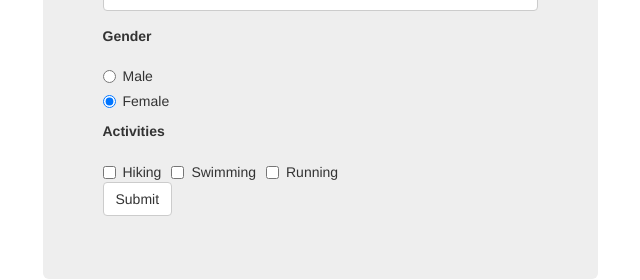
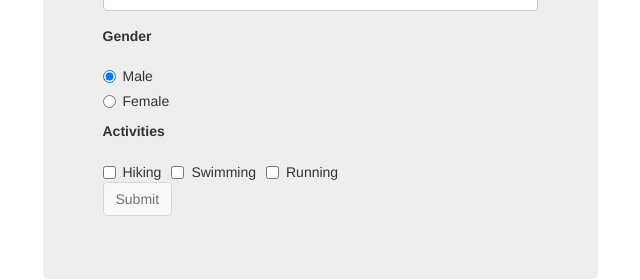
Before and after one commit to tusharcoder/angular-forms-tutorial, an Angular app: page / in a window 1280 px wide. Shown: the part 1351-1631 px from the top of the page, without its empty margins (320-960 px from the left). Built offline with nearby package versions, Linux system fonts and the light colour scheme.

Commit message:
add the validation and disable the submit button until the form is invalid

```diff
--- a/src/app/app.formvalidations.ts
+++ b/src/app/app.formvalidations.ts
@@ -4,10 +4,10 @@
 * @Email:  tamyworld@gmail.com
 * @Filename: app.formvalidation.ts
 * @Last modified by:   Tushar
-* @Last modified time: 2016-12-30T02:09:20+05:30
+* @Last modified time: 2016-12-30T02:18:38+05:30
 */
 import {Component} from '@angular/core';
-import {FormGroup,FormBuilder} from '@angular/forms';
+import {FormGroup,FormBuilder,Validators} from '@angular/forms';
 
 @Component({
 selector:'form-validation',
@@ -53,7 +53,7 @@ template:   `<div class="jumbotron">
       <input type="checkbox" value="running" name="running" [formControl]="complexForm.controls['running']"> Running
     </label>
     <div class="form-group">
-      <button type="submit" class="btn btn-default">Submit</button>
+      <button type="submit" class="btn btn-default" [disabled]="!complexForm.valid">Submit</button>
     </div>
   </form>
 </div>`
@@ -64,9 +64,9 @@ export class FormValidationComponent{
 
   constructor(fb:FormBuilder){
     this.complexForm=fb.group({
-      'firstName' : "",
-      'lastName': "",
-      'gender' : "Female",
+      'firstName' : ["",Validators.required],
+      'lastName': ["",Validators.compose([Validators.required,Validators.minLength(5),Validators.maxLength(10)])],
+      'gender' : ["Male",Validators.required],
       'hiking' : false,
       'running' : false,
       'swimming' : false
```
